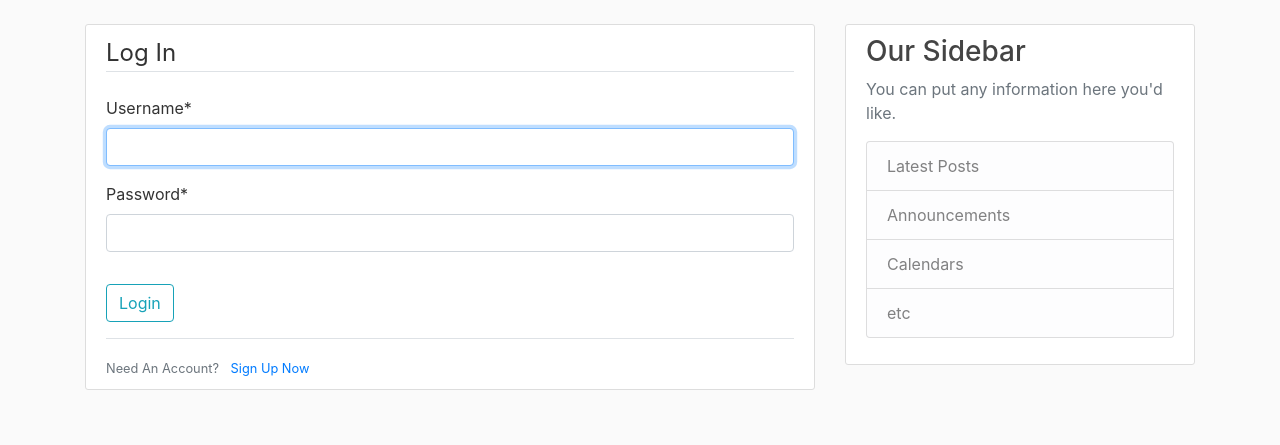
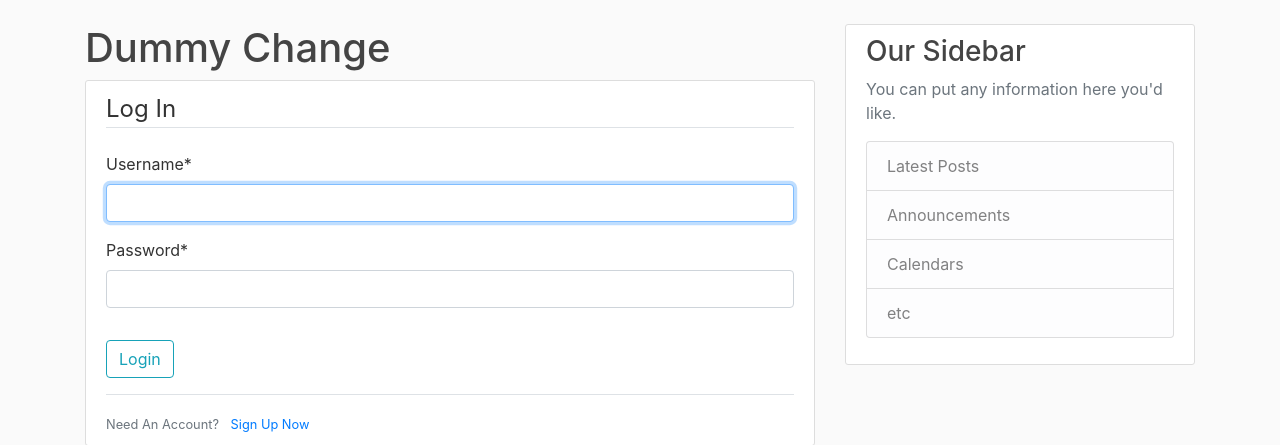
Before and after one commit to PentagonDevelopers/BlogPostFinal, a Django app: page /login/ in a window 1280 px wide. Shown: the part 56-501 px from the top of the page. Run offline with Django 3.2, Linux system fonts and the light colour scheme; some libraries are stand-ins or nearby versions.

Commit message:
Changed login.html file

```diff
--- a/users/templates/users/login.html
+++ b/users/templates/users/login.html
@@ -1,6 +1,9 @@
 {% extends "blog/base.html" %}
 {% load crispy_forms_tags %}
 {% block content %}
+
+    <h1>Dummy Change</h1>
+
     <div class="content-section">
         <form method="post">
             {% csrf_token %}
```
